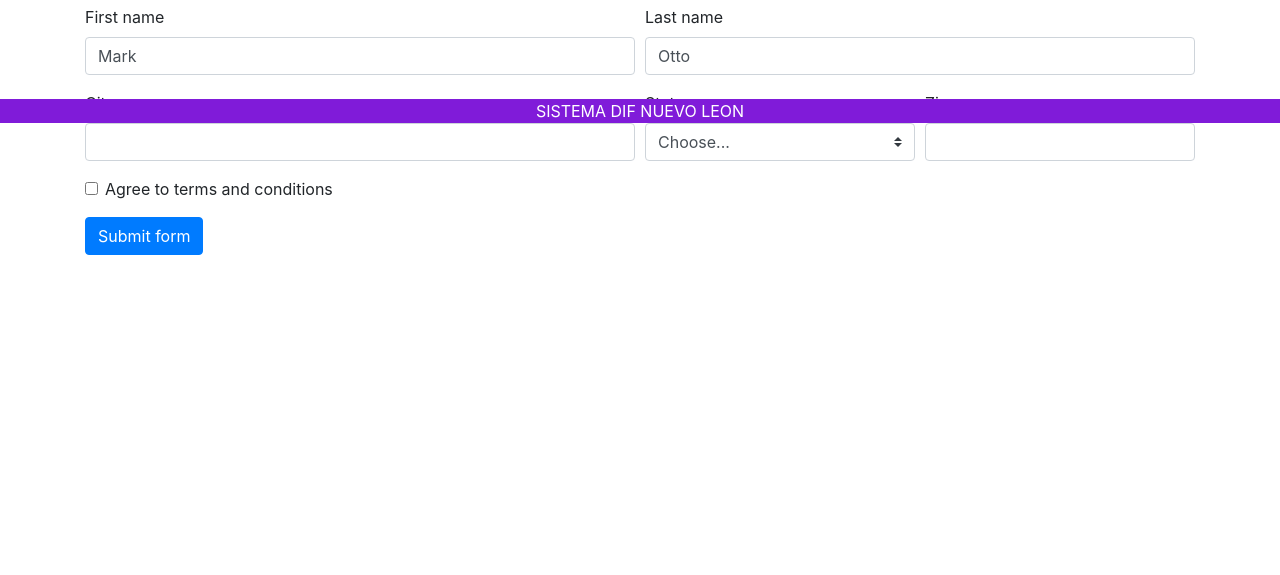
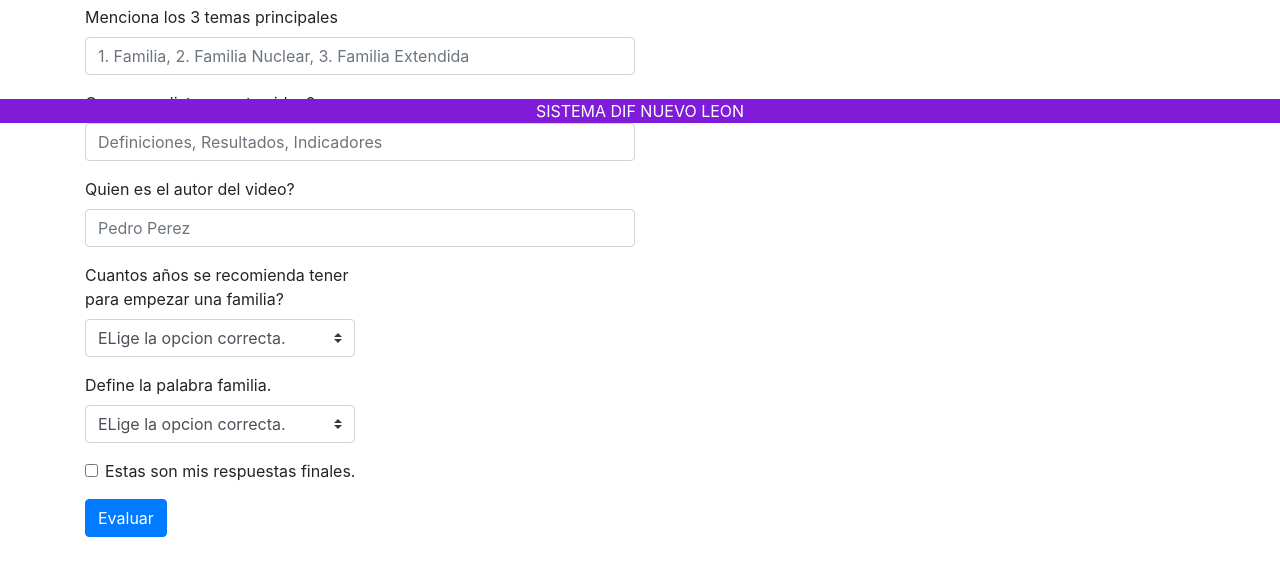
Before and after one commit to FgonzalezDif/escuelaParaPadres, a plain HTML site: page src/pages/capitulo1.html in a window 1280 px wide. Shown: the part 677-1252 px from the top of the page. Before the commit the page ends 972 px from the top, so only its background shows below. Drawn offline with nearby package versions, Linux system fonts and the light colour scheme.

Commit message:
add chapter-frame

```diff
--- a/src/pages/capitulo1.html
+++ b/src/pages/capitulo1.html
@@ -45,43 +45,57 @@
           <form class="needs-validation test" novalidate>
             <div class="form-row">
               <div class="col-md-6 mb-3">
-                <label for="validationCustom01">First name</label>
-                <input type="text" class="form-control" id="validationCustom01" value="Mark" required>
-                <div class="valid-feedback">
-                  Looks good!
-                </div>
-              </div>
-              <div class="col-md-6 mb-3">
-                <label for="validationCustom02">Last name</label>
-                <input type="text" class="form-control" id="validationCustom02" value="Otto" required>
+                <label for="validationCustom01">Menciona los 3 temas principales</label>
+                <input type="text" class="form-control" id="validationCustom01" placeholder="1. Familia, 2. Familia Nuclear, 3. Familia Extendida"  required>
                 <div class="valid-feedback">
                   Looks good!
                 </div>
               </div>
             </div>
+              <div class="form-row">
+              <div class="col-md-6 mb-3">
+                <label for="validationCustom02">Que aprendiste en este video?</label>
+                <input type="text" class="form-control" id="validationCustom02" placeholder="Definiciones, Resultados, Indicadores" required>
+                <div class="valid-feedback">
+                  Looks good!
+                </div>
+              </div>
+            </div>
+          </div>
             <div class="form-row">
               <div class="col-md-6 mb-3">
-                <label for="validationCustom03">City</label>
-                <input type="text" class="form-control" id="validationCustom03" required>
+                <label for="validationCustom03">Quien es el autor del video?</label>
+                <input type="text" class="form-control" id="validationCustom03" placeholder="Pedro Perez" required>
                 <div class="invalid-feedback">
                   Please provide a valid city.
                 </div>
               </div>
+            </div>
+            <div class="form-row">
               <div class="col-md-3 mb-3">
-                <label for="validationCustom04">State</label>
+                <label for="validationCustom04">Cuantos años se recomienda tener para empezar una familia?</label>
                 <select class="custom-select" id="validationCustom04" required>
-                  <option selected disabled value="">Choose...</option>
-                  <option>...</option>
+                  <option selected disabled value="">ELige la opcion correcta.</option>
+                  <option>18</option>
+                  <option>14</option>
+                  <option>25</option>
                 </select>
                 <div class="invalid-feedback">
-                  Please select a valid state.
+                  Selecciona una de las opciones.
                 </div>
               </div>
+            </div>
+            <div class="form-row">
               <div class="col-md-3 mb-3">
-                <label for="validationCustom05">Zip</label>
-                <input type="text" class="form-control" id="validationCustom05" required>
+                <label for="validationCustom04">Define la palabra familia.</label>
+                <select class="custom-select" id="validationCustom04" required>
+                  <option selected disabled value="">ELige la opcion correcta.</option>
+                  <option>Son las personas que nos rodean.</option>
+                  <option>La comunidad con la que vivimos.</option>
+                  <option>El nucleo de la sociedad.</option>
+                </select>
                 <div class="invalid-feedback">
-                  Please provide a valid zip.
+                  Selecciona una de las opciones.
                 </div>
               </div>
             </div>
@@ -89,14 +103,14 @@
               <div class="form-check">
                 <input class="form-check-input" type="checkbox" value="" id="invalidCheck" required>
                 <label class="form-check-label" for="invalidCheck">
-                  Agree to terms and conditions
+                  Estas son mis respuestas finales.
                 </label>
                 <div class="invalid-feedback">
-                  You must agree before submitting.
+                  Tienes que marcar la caja al terminar la evaluacion.
                 </div>
               </div>
             </div>
-            <button class="btn btn-primary" type="submit">Submit form</button>
+            <button class="btn btn-primary" type="submit">Evaluar</button>
           </form>
 
           <script>
--- a/src/pages/style.css
+++ b/src/pages/style.css
@@ -13,3 +13,9 @@
 .test{
     padding-bottom: 40px;
 }
+
+.test-container{
+    display:flex;
+    justify-content: center;
+
+}
```
